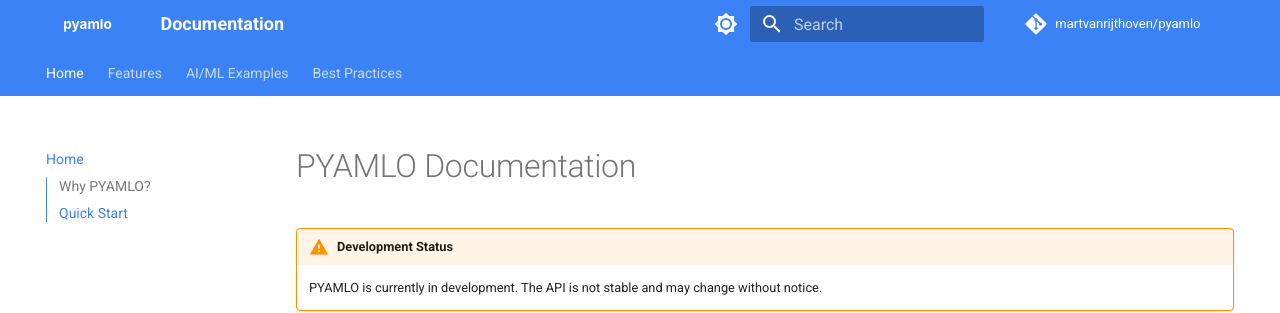
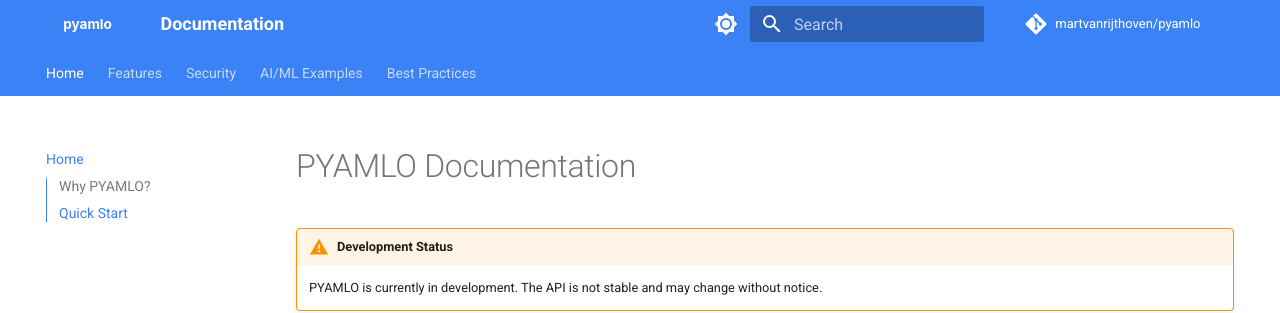
Before and after one commit to martvanrijthoven/pyamlo, an MkDocs documentation site: the page built from docs/index.md, in a window 1280 px wide and 1200 px high. Shown: the top 313 px of the window. Built offline with MkDocs 1.6.1 and Material for MkDocs 9.7.7, drawn with Linux system fonts in a browser that asks for light colours; comment, search, counter and statistics services are not loaded.

Commit message:
docs for security

```diff
--- a/mkdocs.yml
+++ b/mkdocs.yml
@@ -7,6 +7,7 @@ edit_uri: edit/main/docs/ # Or appropriate branch/path
 nav:
   - Home: index.md
   - Features: features.md
+  - Security: security.md
   - AI/ML Examples:
     - PyTorch Ignite: ignite.md
     - PyTorch Lightning: lightning.md
```
